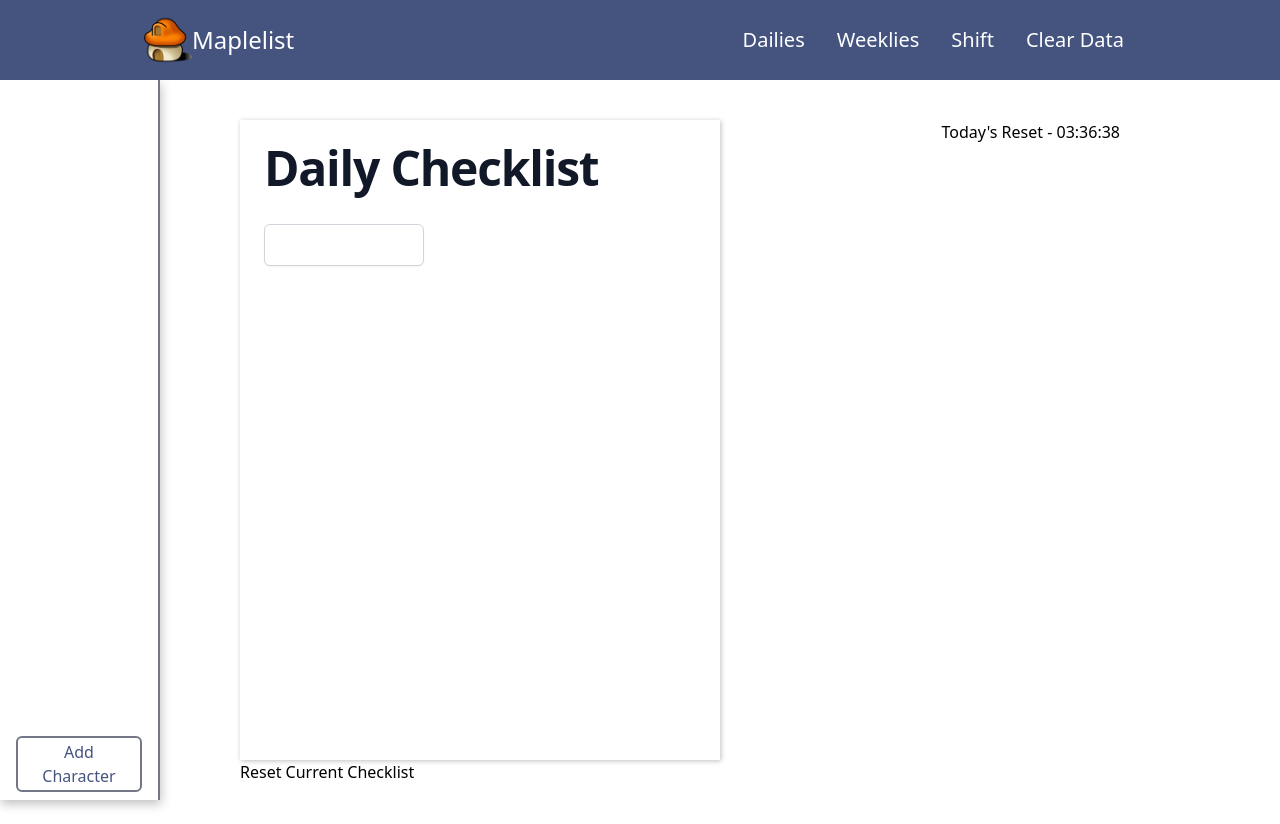
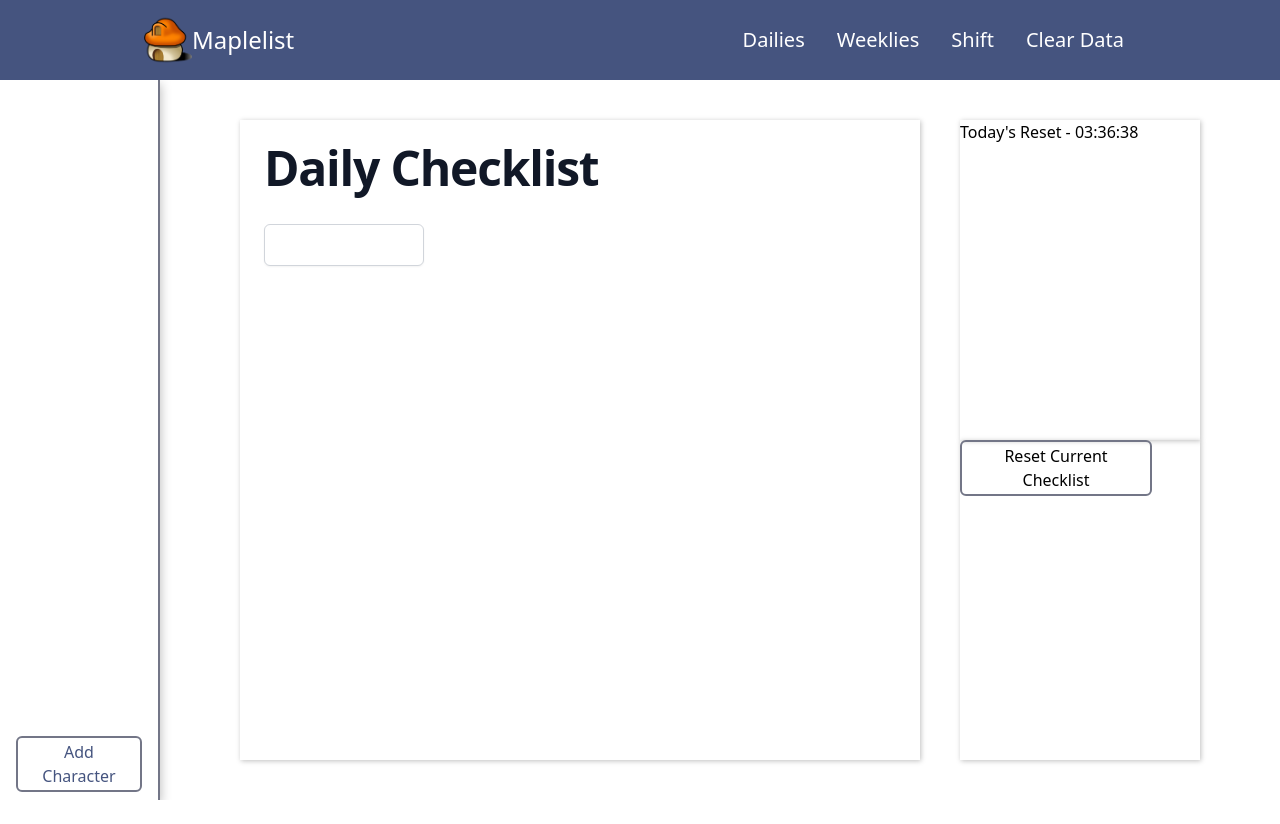
Before and after one commit to ngovictor20/maplestorychecklist, a React (Create React App) app: page / in a window 1280 px wide. After the commit the page ends 800 px from the top, so only its background shows below. Built offline with nearby package versions, Linux system fonts and the light colour scheme; what @tailwindcss/typography would draw is missing.

Commit message:
Made a grid layout for the main content

```diff
--- a/src/components/Checklist/ChecklistRenderer.tsx
+++ b/src/components/Checklist/ChecklistRenderer.tsx
@@ -9,7 +9,7 @@ import { ChecklistType } from 'types';
 
 const StyledContainer = styled.div`
     box-shadow: 1px 1px 5px rgba(0, 0, 0, 0.25);
-    height: 80vh;
+    height: 100%;
     overflow-y:auto;
 `;
 
@@ -28,7 +28,7 @@ const ChecklistRenderer: React.FC = () => {
         }
     }
     return (
-        <StyledContainer className="container w-1/2 flex flex-col text-lg p-6 ">
+        <StyledContainer className="container w-full flex flex-col text-lg p-6 ">
             <h2 className="text-2xl sm:text-4xl lg:text-5xl leading-none font-extrabold text-gray-900 tracking-tight mb-7">{renderHeader()}</h2>
             {
                 Object.entries(checklist[checklistType]).map(([field, value]) => {
--- a/src/components/ContentContainer.tsx
+++ b/src/components/ContentContainer.tsx
@@ -3,20 +3,31 @@ import ChecklistRenderer from 'components/Checklist/ChecklistRenderer'
 import Timer from 'components/Timer'
 import { resetChecklists } from 'redux/stateSlice'
 import { useAppDispatch } from 'redux/hooks'
+import styled from 'styled-components'
+
+const StyledCard = styled.div`
+    box-shadow: 1px 1px 5px rgba(0, 0, 0, 0.25);
+`;
 
 const ContentContainer = () => {
     const dispatch = useAppDispatch();
     return (
-        <div className="py-10 px-20 relative">
-            <ChecklistRenderer />
-            <div className="absolute right-40 top-10">
-                <Timer/>
+        <div className="py-10 px-20 relative grid grid-cols-mainLayout grid-rows-2">
+            <div className="row-span-2 mr-10">
+                <ChecklistRenderer />
             </div>
-            <div onClick={()=>{
-                dispatch(resetChecklists());
-            }}>
-                Reset Current Checklist
-            </div>
+
+            <StyledCard>
+                <Timer />
+            </StyledCard>
+            <StyledCard>
+                <div onClick={() => {
+                    dispatch(resetChecklists());
+                }} className="w-4/5 h-14 text-center flex items-center justify-center cursor-pointer p-2 border-2 border-accent-grey rounded-md">
+                    Reset Current Checklist
+                </div>
+            </StyledCard>
+
         </div>
     )
 }
--- a/tailwind.config.js
+++ b/tailwind.config.js
@@ -35,6 +35,9 @@ module.exports = {
         'header-grey': "#45547F",
         'accent-grey': "#737687",
       },
+      gridTemplateColumns: {
+       'mainLayout': '75% 25%',
+      },
     },
   },
   variants: {
```
